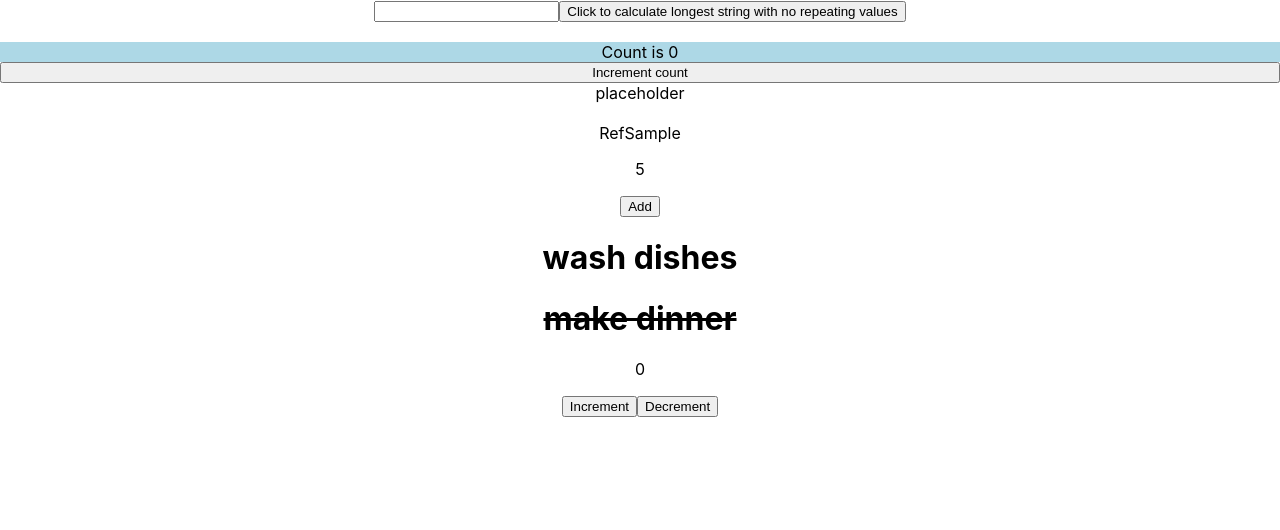
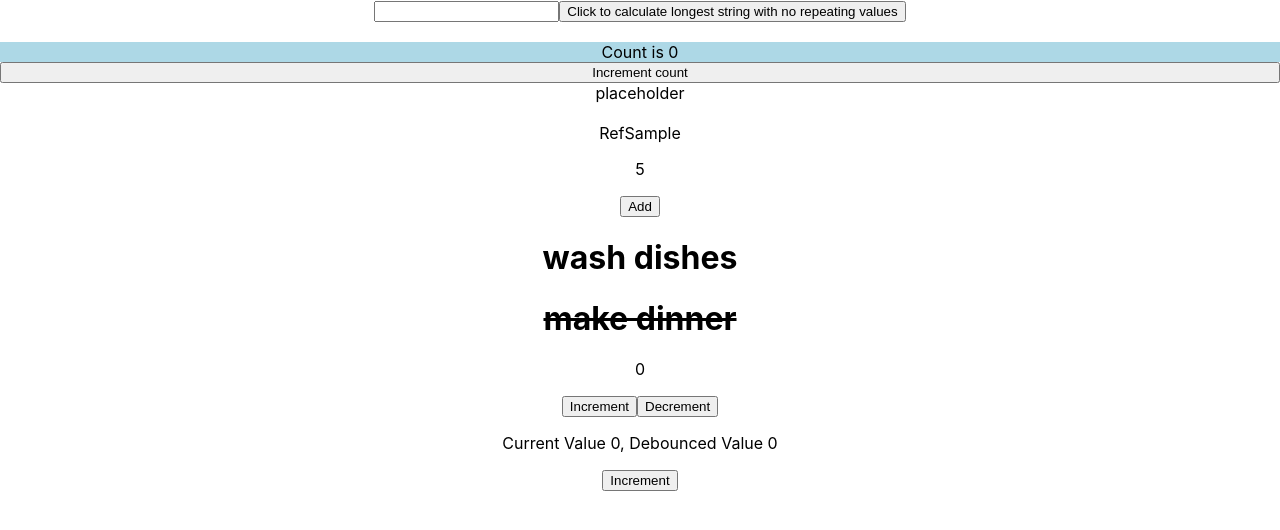
Before and after one commit to dan-kiss-dev-this/sample-string-finder, a React (Create React App) app: page / in a window 1280 px wide. Shown: the top 530 px of the page. Built offline with nearby package versions, Linux system fonts and the light colour scheme.

Commit message:
add a debouncer

```diff
--- a/src/App.js
+++ b/src/App.js
@@ -6,6 +6,7 @@ import RefSample from './RefSample';
 import Increment from './Increment';
 import Todo from './todo';
 import HookSample from './hookSample';
+import Debounce from './debounce'
 
 function App() {
   const todos = [
@@ -24,6 +25,7 @@ function App() {
       {todos.map((todo) => (<Todo todo={todo} />))}
       <Todo todo={5} />
       <HookSample />
+      <Debounce />
     </div>
   );
 }
--- /dev/null
+++ b/src/debounce.js
@@ -0,0 +1,31 @@
+import React, { useState, useEffect } from 'react'
+
+// custom hook
+const useDebounce = (value, delay) => {
+    const [debouncedValue, setDebuncedValue] = useState(value)
+
+    useEffect(() => {
+        const timeout = setTimeout(() => {
+            setDebuncedValue(value)
+        }, delay)
+
+        return () => clearTimeout(timeout)
+    }, [value])
+
+    return debouncedValue
+}
+
+//example
+const Counter = () => {
+    const [value, setValue] = useState(0)
+    const lastValue = useDebounce(value, 1000)
+
+    return (
+        <div>
+            <p>Current Value {value}, Debounced Value {lastValue}</p>
+            <button onClick={() => { setValue(value + 1) }}>Increment</button>
+        </div>
+    )
+}
+
+export default Counter
```
